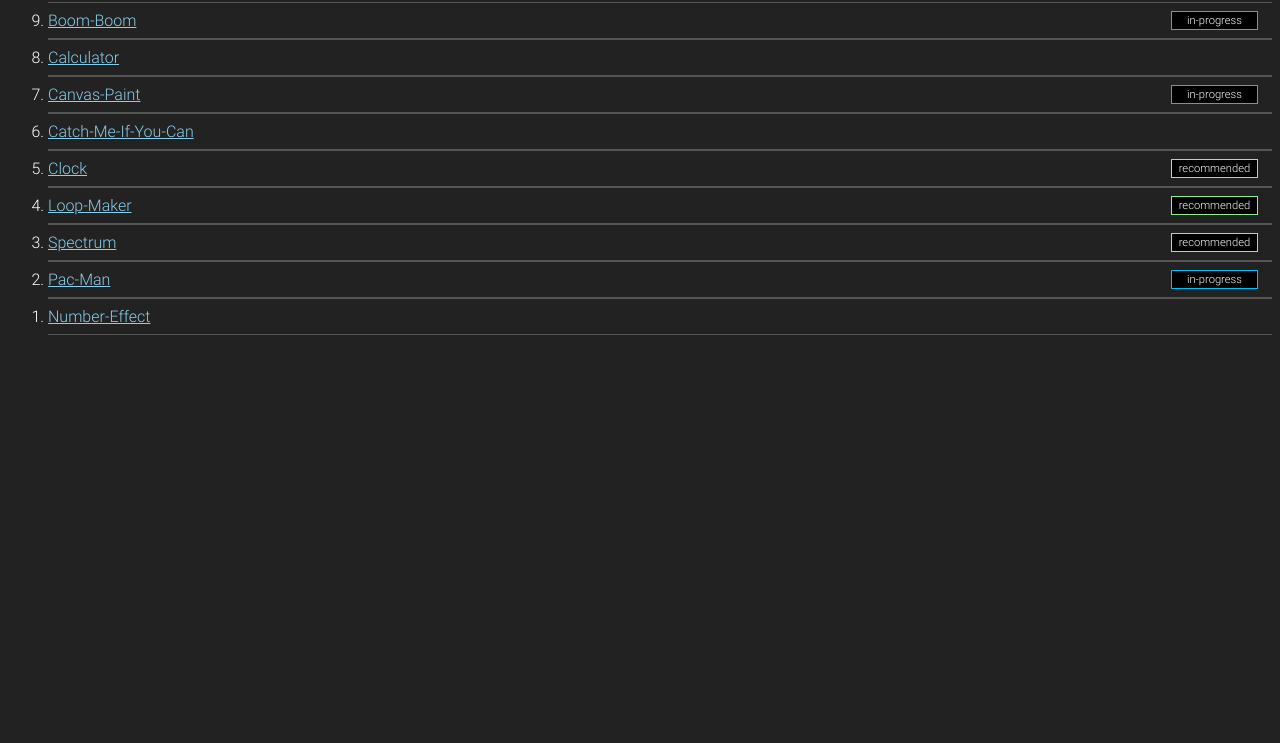
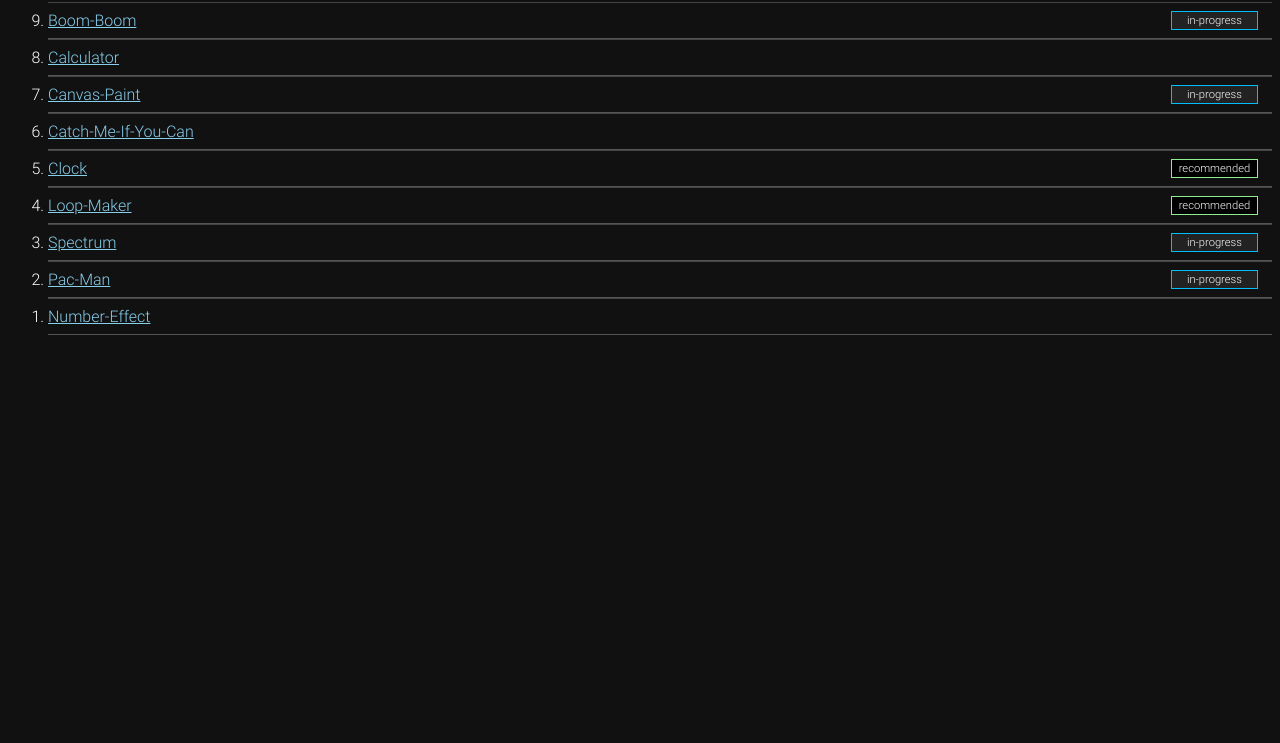
Before and after one commit to BlackShadow334/Web-Create01, a plain HTML site: page index.html in a window 1280 px wide. Shown: the part 57-800 px from the top of the page. Drawn offline with Linux system fonts and the light colour scheme; a script that the page names is missing.

Commit message:
style of index page updated

```diff
--- a/index.html
+++ b/index.html
@@ -41,7 +41,7 @@
         </li>
         <li>
             <a href="Spectrum/index.html" target="_blank" >Spectrum</a>
-            <span class="tag-recommended">recommended</span>
+            <span class="tag-inprogress">in-progress</span>
         </li>
         <li>
             <a href="Pac-Man/index.html" target="_blank" >Pac-Man</a>
--- a/style.css
+++ b/style.css
@@ -5,7 +5,7 @@
 
 
 body{
-    background: #222 ;
+    background: #111 ;
     font-family: Roboto-Light, sans-serif ;
     color: #fff ;
 }
@@ -17,7 +17,7 @@ body{
 li{
     padding-top: 0.5em ;
     padding-bottom: 0.5em;
-    border-top: 0.1px solid #555;
+    border-top: 0.1px solid #444;
     border-bottom: 0.1px solid #555;
 }
 .tag-inprogress{
@@ -25,7 +25,7 @@ li{
     margin-left: 5px ;
     padding: 2px 5px ;
     border: solid 0.5px deepskyblue ;
-    background: #000;
+    background: #222;
     font-size: 0.7rem;
     right: 2em ;
     width: 12ch;
```
